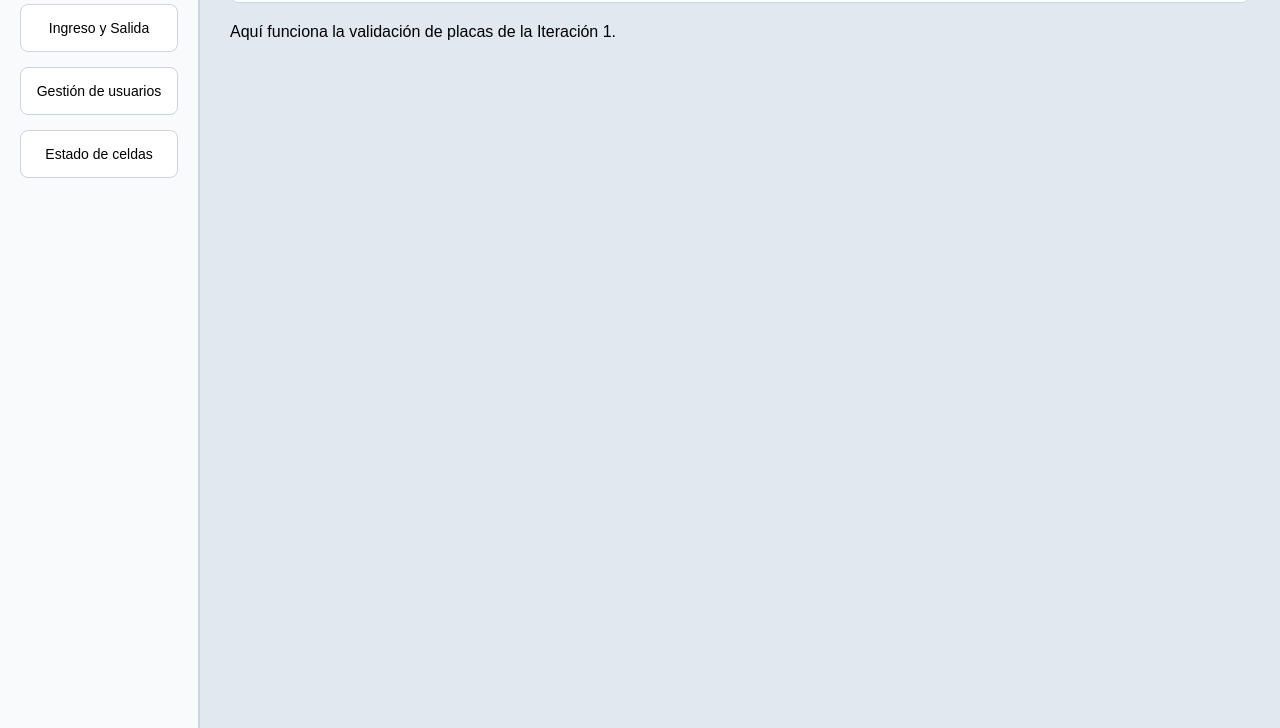
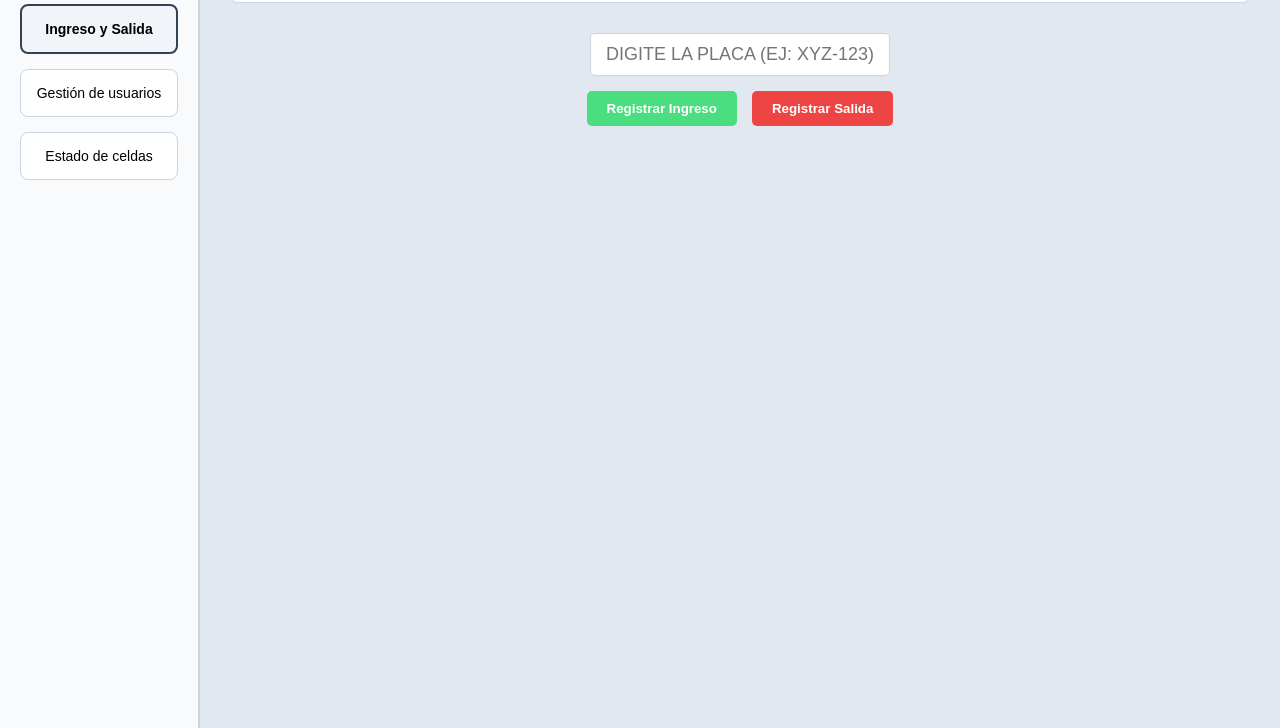
Before and after one commit to MarianoGOD/AutosColombia, a plain HTML site: page index.html in a window 1280 px wide. Both pictures are taken after a click on the button "Ingreso y Salida". Shown: the part 72-800 px from the top of the page. Drawn offline with Linux system fonts and the light colour scheme.

Commit message:
Iteración 2
Se agregó un menú, además de optimizar el código y la parte visual

```diff
--- a/index.html
+++ b/index.html
@@ -44,14 +44,29 @@
 
     <div class="sidebar">
         <h2>Autos Colombia</h2>
-        <button class="menu-btn" onclick="cambiarPantalla('ingreso')">Ingreso y Salida</button>
+        <button class="menu-btn" onclick="cambiarPantalla('ingreso')" id="btn-ingreso">Ingreso y Salida</button>
         <button class="menu-btn active" onclick="cambiarPantalla('usuarios')" id="btn-usuarios">Gestión de usuarios</button>
         <button class="menu-btn" onclick="cambiarPantalla('celdas')" id="btn-celdas">Estado de celdas</button>
     </div>
 
     <div id="ingreso" class="main-content">
         <div class="header-title">Módulo de Ingreso y Salida</div>
-        <p>Aquí funciona la validación de placas de la Iteración 1.</p>
+
+        <div class="form-group" style="justify-content: center; margin-top: 30px;">
+            <input type="text" id="placaIngreso" placeholder="Digite la Placa (Ej: XYZ-123)" style="max-width: 300px; font-size: 18px; text-align: center; text-transform: uppercase;">
+        </div>
+
+        <div style="text-align: center; display: flex; justify-content: center; gap: 15px;">
+            <button class="btn-success" onclick="registrarIngreso()">Registrar Ingreso</button>
+            <button class="btn-success" style="background-color: #ef4444;" onclick="registrarSalida()">Registrar Salida</button>
+        </div>
+
+        <div id="mensajeTicket" style="margin-top: 30px; background: white; padding: 20px; border-radius: 8px; border: 1px dashed #cbd5e1; text-align: center; display: none;">
+            <h3 style="color: #0f172a; margin-bottom: 10px;">✅ Ticket de Ingreso Exitoso</h3>
+            <p style="font-size: 18px;"><strong>Placa:</strong> <span id="ticketPlaca"></span></p>
+            <p style="font-size: 18px; color: #22c55e;"><strong>Celda Asignada:</strong> <span id="ticketCelda"></span></p>
+            <p style="margin-top: 10px; font-size: 14px; color: #64748b;">Estado: Mensualidad Activa / Ingreso Autorizado</p>
+        </div>
     </div>
 
     <div id="usuarios" class="main-content active">
@@ -126,7 +141,8 @@
             // Mostrar la pantalla seleccionada
             document.getElementById(pantallaId).classList.add('active');
 
-            // Marcar el botón correcto (basado en el click o id)
+            // Marcar el botón correcto
+            if(pantallaId === 'ingreso') document.getElementById('btn-ingreso').classList.add('active');
             if(pantallaId === 'usuarios') document.getElementById('btn-usuarios').classList.add('active');
             if(pantallaId === 'celdas') document.getElementById('btn-celdas').classList.add('active');
         }
@@ -155,6 +171,39 @@
 
             alert("Usuario registrado con éxito en el sistema.");
         }
+
+        // Funciones para la Iteración 1 (Ingreso y Salida)
+        function registrarIngreso() {
+            let placa = document.getElementById('placaIngreso').value.toUpperCase();
+            if(placa === "") {
+                alert("⚠️ Por favor, digite una placa para registrar el ingreso.");
+                return;
+            }
+
+            // Simular asignación de celda automática (como en el Diagrama de Secuencia)
+            let celdaAsignada = Math.floor(Math.random() * 15) + 1;
+
+            // Mostrar el ticket en pantalla
+            document.getElementById('ticketPlaca').innerText = placa;
+            document.getElementById('ticketCelda').innerText = "Celda #" + celdaAsignada;
+            document.getElementById('mensajeTicket').style.display = 'block';
+
+            alert("Ingreso autorizado. Diríjase a la Celda #" + celdaAsignada);
+            document.getElementById('placaIngreso').value = ""; // Limpiar campo
+        }
+
+        function registrarSalida() {
+            let placa = document.getElementById('placaIngreso').value.toUpperCase();
+            if(placa === "") {
+                alert("⚠️ Por favor, digite la placa para registrar la salida.");
+                return;
+            }
+
+            // Ocultar ticket y simular salida
+            document.getElementById('mensajeTicket').style.display = 'none';
+            alert("🚗 Salida registrada con éxito para la placa: " + placa + ". ¡Buen viaje!");
+            document.getElementById('placaIngreso').value = ""; // Limpiar campo
+        }
     </script>
 </body>
 </html>
```
